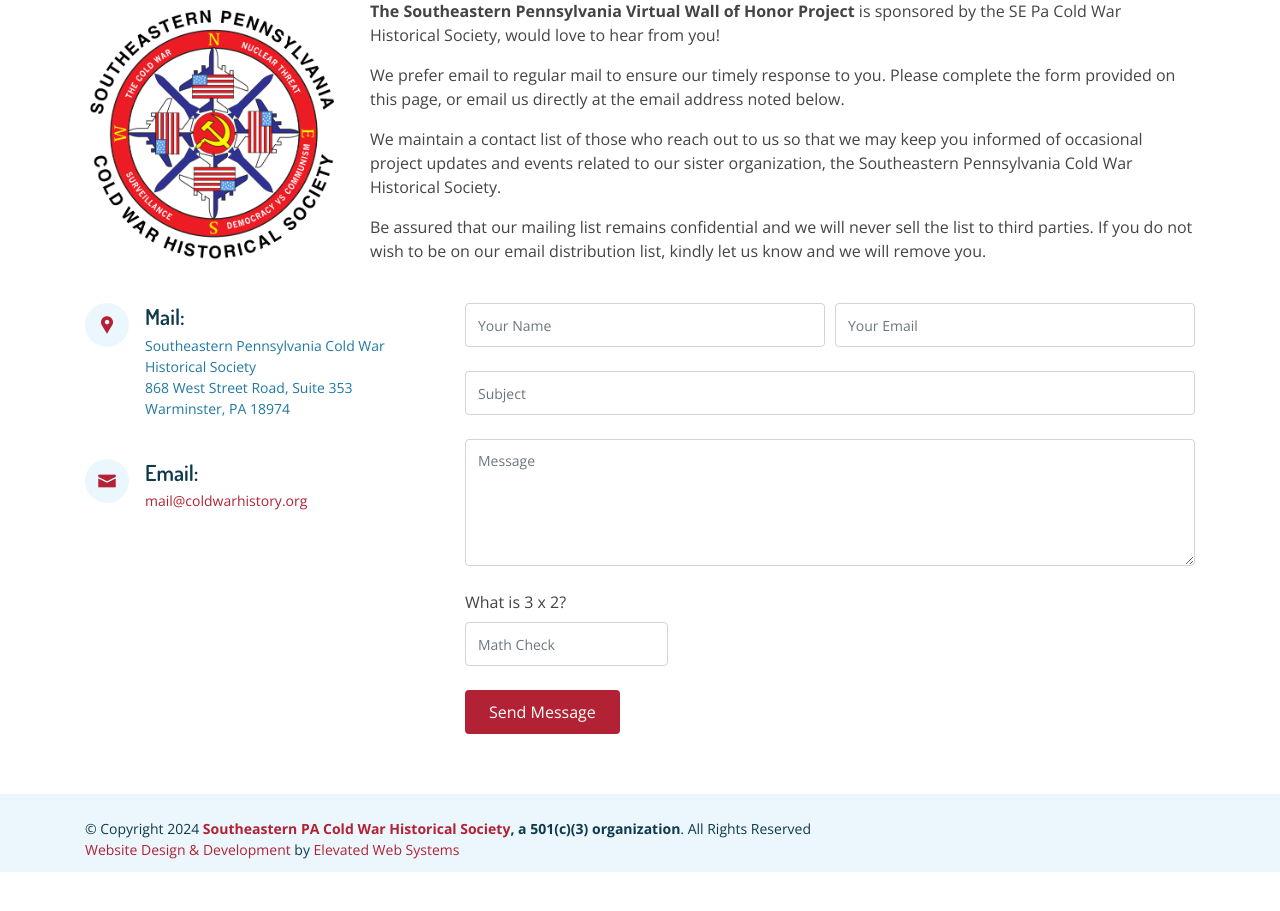
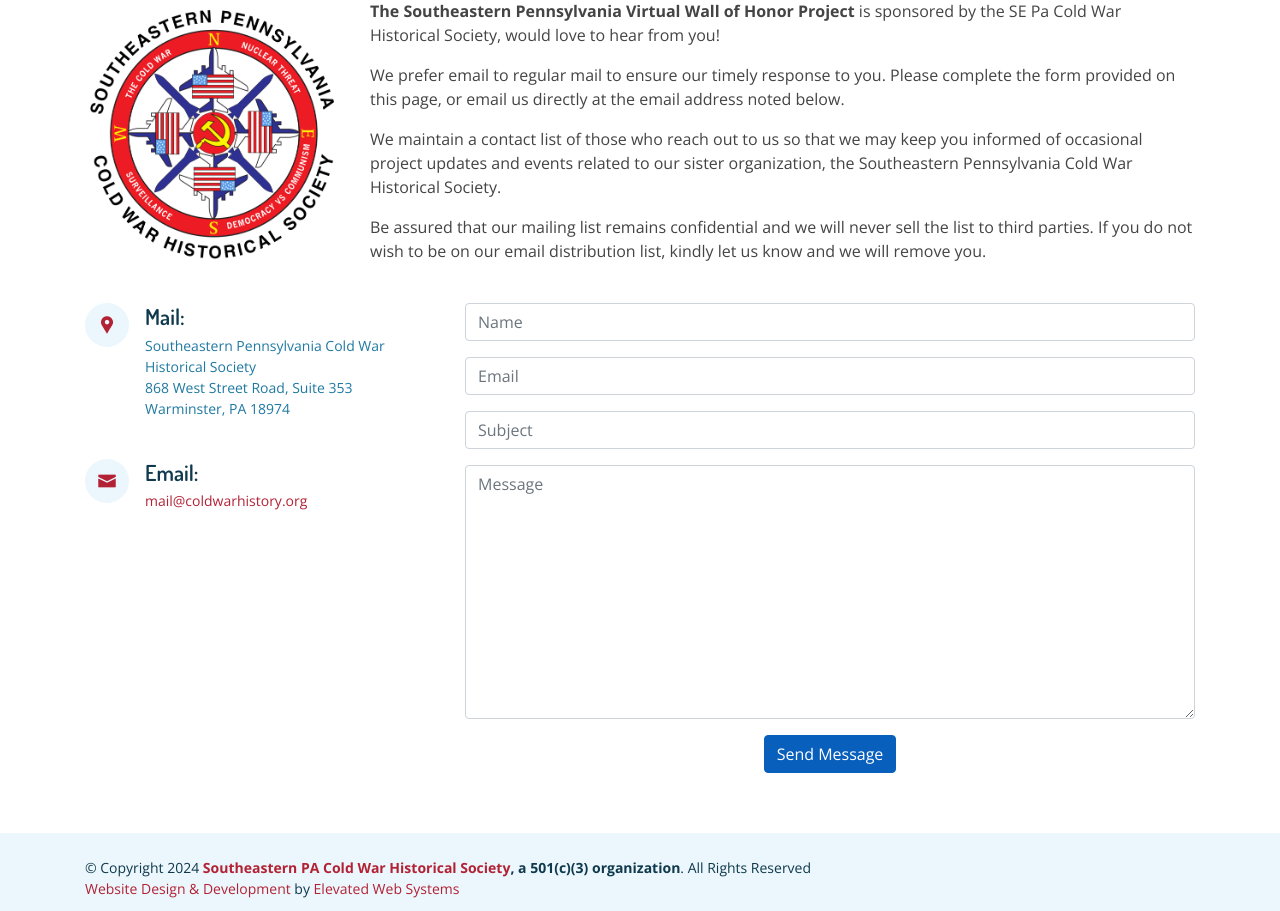
Before and after one commit to jtangir87/vetwallofhonor, a Django app: template templates/home.html in a window 1280 px wide. Shown: the part 2002-2913 px from the top of the page. Before the commit the page ends 2874 px from the top, so only its background shows below. Run offline with Django 3.2, Linux system fonts and the light colour scheme; the template is opened without the code that fills it: values that come from a table or form of the project are taken from there, others are empty; parts of the project's set-up code (start-up, migrations or seed data) failed here and were passed over; some libraries are stand-ins or nearby versions.

Commit message:
update recaptcha settings

```diff
--- a/requirements.txt
+++ b/requirements.txt
@@ -12,6 +12,7 @@
 django-bootstrap-datepicker-plus==3.0.5
 django-bootstrap-pagination==1.7.1
 django-bootstrap4==2.3.0
+django-recaptcha==4.0.0
 django-tinymce==3.0.2
 idna==2.10
 importlib-metadata==2.0.0
--- a/templates/home.html
+++ b/templates/home.html
@@ -226,43 +226,22 @@
 
           <div class="col-lg-8 mt-5 mt-lg-0">
 
-            <form action="{% url 'contact_us_form' %}" method="post" role="form" class="php-email-form" id="contactForm">
+            <form action="{% url 'contact_us_form' %}" method="POST" id="contactForm">
               {% csrf_token %}
-              <div class="form-row">
-                <div class="col-md-6 form-group">
-                  <input type="text" name="name" class="form-control" id="name" placeholder="Your Name" data-rule="minlen:4" data-msg="Please enter at least 4 chars" />
+              {% bootstrap_form_errors contact_form %}
 
-                </div>
-                <div style="display:none">
-                  <input type="text" name="address" class="form-control" id="address" placeholder="Your Address"/>
-                </div>
-                <div class="col-md-6 form-group">
-                  <input type="email" class="form-control" name="email" id="email" placeholder="Your Email" data-rule="email" data-msg="Please enter a valid email" />
+                  {% bootstrap_field contact_form.name show_label=False %}
 
-                </div>
-              </div>
-              <div class="form-group">
-                <input type="text" class="form-control" name="subject" id="subject" placeholder="Subject" data-rule="minlen:4" data-msg="Please enter at least 8 chars of subject" />
+                  {% bootstrap_field contact_form.email show_label=False %}
 
-              </div>
-              <div class="form-group">
-                <textarea class="form-control" name="message" rows="5" data-rule="required" data-msg="Please write something for us" placeholder="Message"></textarea>
+                  {% bootstrap_field contact_form.subject show_label=False %}
 
-              </div>
-              <div class="form-group">
-                <div style="display:inline-block;">
-                  <label for="id_math_check">What is 3 x 2?</label>
-                  <input type="text" class="form-control" name="math_check" id="id_math_check" rows="5" data-rule="required" placeholder="Math Check"></input>
-                </div>
-              </div>
-                <div>
-                  <button class="g-recaptcha"
-                    data-sitekey="6LdTxBUaAAAAAAbdD34Vt64t_X-4j9yORB2c0Pzm"
-                    data-callback='onSubmit'
-                    data-action='submit'
-                    type="submit"
-                    title="Send Message">Send Message</button>
-                </div>
+                  {% bootstrap_field contact_form.message show_label=False %}
+                  {% bootstrap_field contact_form.captcha %}
+
+                  <div class="text-center mt-3">
+                    <button type="submit" class="btn btn-primary donate-btn">Send Message</button>
+                  </div>
             </form>
 
           </div>
@@ -350,10 +329,4 @@
   form.submit();
 }
 </script>
- <script src="https://www.google.com/recaptcha/api.js"></script>
-  <script>
-   function onSubmit(token) {
-     document.getElementById("contactForm").submit();
-   }
- </script>
 {% endblock footscript %}
--- a/vetwall/settings.py
+++ b/vetwall/settings.py
@@ -42,6 +42,7 @@
     "bootstrap4",
     'bootstrap_datepicker_plus',
     "walloffaces",
+    'django_recaptcha',
 ]
 
 MIDDLEWARE = [
@@ -144,6 +145,8 @@
 EMAIL_BACKEND = "django.core.mail.backends.filebased.EmailBackend"
 EMAIL_FILE_PATH = str(BASE_DIR.joinpath("sent-emails"))
 
+RECAPTCHA_REQUIRED_SCORE = 0.85
+
 
 try:
     from .local_settings import *
--- a/walloffaces/forms.py
+++ b/walloffaces/forms.py
@@ -1,5 +1,8 @@
 from django import forms
 from bootstrap_datepicker_plus import DatePickerInput
+from django_recaptcha.fields import ReCaptchaField
+from django_recaptcha.widgets import ReCaptchaV3
+
 
 from .models import Veteran, Remembrance
 
@@ -49,3 +52,10 @@
         model = Remembrance
         fields = ("veteran", "title", "remembrance",
                   "name", "email", "relationship")
+
+class ContactForm(forms.Form):
+    name = forms.CharField(max_length=100)
+    email = forms.EmailField()
+    subject = forms.CharField(max_length=100)
+    message = forms.CharField(widget=forms.Textarea)
+    captcha = ReCaptchaField(widget=ReCaptchaV3)
```
Also changed, not shown: walloffaces/views.py (+13 -14 lines).
